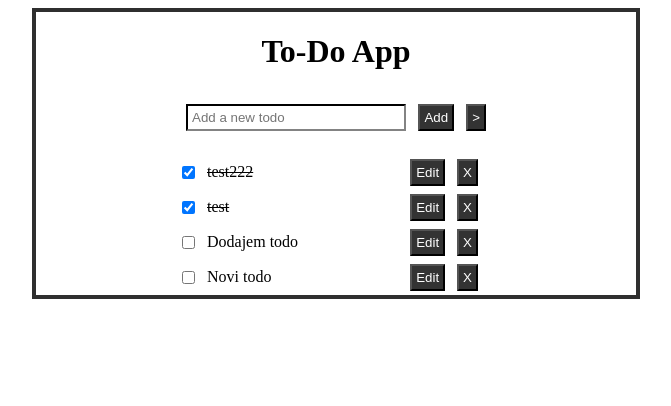
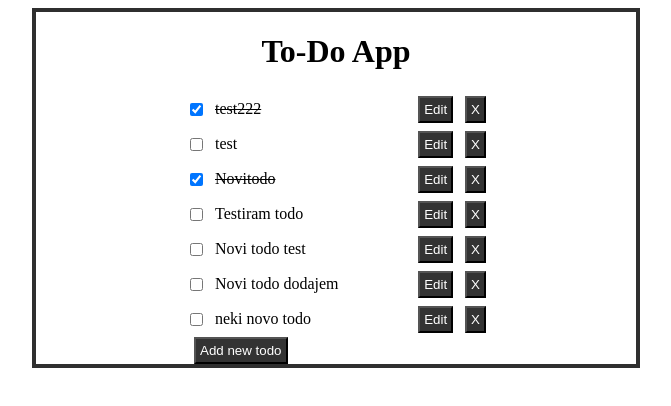
Before and after one commit to bencun/sedc-app, a Vue app: page /list in a window 1280 px wide. Shown: the top 406 px of the page, without its empty margins (304-975 px from the left). Built offline with nearby package versions, Linux system fonts and the light colour scheme; data requests are answered from the project's data file.

Commit message:
Added proper routing.

```diff
--- a/db.json
+++ b/db.json
@@ -8,17 +8,32 @@
     {
       "id": 5,
       "text": "test",
+      "done": false
+    },
+    {
+      "id": 8,
+      "text": "Novitodo",
       "done": true
     },
     {
-      "text": "Dodajem todo",
+      "text": "Testiram todo",
       "done": false,
-      "id": 6
+      "id": 9
     },
     {
-      "text": "Novi todo",
+      "text": "Novi todo test",
       "done": false,
-      "id": 7
+      "id": 10
+    },
+    {
+      "text": "Novi todo dodajem",
+      "done": false,
+      "id": 11
+    },
+    {
+      "text": "neki novo todo",
+      "done": false,
+      "id": 12
     }
   ]
 }
--- a/src/App.vue
+++ b/src/App.vue
@@ -1,28 +1,12 @@
 <template>
   <div id="app">
     <router-view></router-view>
-    <div>
-      <h1 class="title">To-Do App</h1>
-      <task-form/>
-      <task-list/>
-    </div>
   </div>
 </template>
 
 <script>
-import TaskList from './components/TaskList.vue';
-import TaskForm from './components/TaskForm.vue';
-import { mapActions } from 'vuex';
-
 export default {
   name: 'App',
-  components: { TaskList, TaskForm },
-  created(){
-    this.getTasksAPI();
-  },
-  methods: {
-    ...mapActions('todos', ['getTasksAPI']),
-  }
 }
 </script>
 
@@ -36,10 +20,6 @@ export default {
   display: flex;
   flex-direction: column;
   align-items: center;
-
-  .title {
-    text-align: center;
-  }
 }
 </style>
 
--- a/src/components/SingleTask.vue
+++ b/src/components/SingleTask.vue
@@ -1,5 +1,5 @@
 <template>
-  <div class="single-task ps" @click="toggleDone">
+  <div class="single-task ps" @click="toggleDone" v-if="task">
     <input class="checkbox" type="checkbox" v-model="task.done"/>
 
     <span
@@ -33,20 +33,20 @@
 </template>
 
 <script>
-import { mapActions } from 'vuex';
+import { mapActions, mapState } from 'vuex';
 import MyButton from './MyButton.vue';
 
 export default {
   name: 'SingleTask',
   components: { MyButton },
   props: {
-    task: {
-      type: Object,
+    id: {
+      type: Number,
+      required: true,
     }
   },
   data() {
     return {
-      editMode: false,
       editedText: '',
     };
   },
@@ -64,28 +64,31 @@ export default {
       this.deleteTask(this.task.id)
     },
     startEdit() {
-      this.editMode = true;
-      this.editedText = this.task.text;
+      this.$router.push({name: 'EditTask', params: {id: this.task.id}});
     },
     cancelEdit() {
-      this.editMode = false;
-      this.editedText = '';
-    },
-    saveEdit() {
-      this.editTask({
-        id: this.task.id,
-        text: this.editedText,
-        done: this.task.done,
-      });
-      this.editMode = false;
-      this.editedText = '';
+      this.$router.push({name: 'TaskList'});
     },
   },
   computed: {
+    ...mapState('todos', ['todoData']),
     spanClass() {
       return {
         'is-checked': this.task.done,
       };
+    },
+    task() {
+      if (this.todoData) {
+        const foundTodo = this.todoData.find(t => t.id === this.id);
+        return foundTodo;
+      }
+      return false;
+    },
+    editMode() {
+      if (this.$route.name === 'EditTask') {
+        return true;
+      }
+      return false;
     }
   }
 }
--- a/src/components/TaskForm.vue
+++ b/src/components/TaskForm.vue
@@ -29,7 +29,6 @@
         Hide
       </label>
     </div>
-
   </div>
 </template>
 
@@ -59,6 +58,10 @@ export default {
     addHandler() {
       this.addTask(this.todoText);
       this.todoText = '';
+      this.goToList();
+    },
+    goToList() {
+      this.$router.push({name: 'TaskList'});
     }
   }
 }
--- a/src/components/TaskList.vue
+++ b/src/components/TaskList.vue
@@ -4,20 +4,27 @@
     <single-task
       v-for="todo in todoData"
       :key="todo.id"
-      :task="todo"
+      :id="todo.id"
       />
+    <my-button @click="openNewTodo">Add new todo</my-button>
   </div>
 </template>
 
 <script>
 import { mapState } from 'vuex';
 import SingleTask from './SingleTask.vue';
+import MyButton from './MyButton.vue';
 
 export default {
   name: 'TaskList',
-  components: {SingleTask},
+  components: {SingleTask, MyButton},
   computed: {
     ...mapState('todos', ['todoData']),
+  },
+  methods: {
+    openNewTodo() {
+      this.$router.push({name: 'TaskAdd'})
+    }
   },
 }
 </script>
--- a/src/router/index.js
+++ b/src/router/index.js
@@ -1,6 +1,10 @@
 import Vue from 'vue'
 import VueRouter from 'vue-router'
 import MainContainer from '../views/MainContainer.vue'
+import TaskList from '../components/TaskList.vue';
+import TaskForm from '../components/TaskForm.vue';
+import SingleTask from '../components/SingleTask.vue';
+import NotFound from '../views/NotFound.vue';
 
 Vue.use(VueRouter)
 
@@ -9,7 +13,42 @@ const routes = [
     path: '/',
     name: 'Root',
     component: MainContainer,
+    redirect: '/list',
+    children: [
+      {
+        path: 'list',
+        name: 'TaskList',
+        components: {
+          default: TaskList,
+          helper: false,
+        },
+      },
+      {
+        path: 'list/add',
+        name: 'TaskAdd',
+        components: {
+          default: TaskList,
+          helper: TaskForm,
+        },
+      },
+      {
+        path: 'list/edit/:id',
+        name: 'EditTask',
+        components: {
+          default: SingleTask,
+          helper: false,
+        },
+        props: {
+          default: route => ({id: parseInt(route.params.id)}),
+          helper: false,
+        },
+      }
+    ],
   },
+  {
+    path: '/*',
+    component: NotFound,
+  }
 ]
 
 const router = new VueRouter({
--- a/src/views/MainContainer.vue
+++ b/src/views/MainContainer.vue
@@ -1,15 +1,27 @@
 <template>
-  <div>
-      Hello!
+  <div class="mainContainer">
+    <h1 class="title">To-Do App</h1>
+    <router-view name="helper"></router-view>
+    <router-view></router-view>
   </div>
 </template>
 
 <script>
+import { mapActions } from 'vuex';
+
 export default {
-  name: 'MainContainer'
+  name: 'MainContainer',
+  created(){
+    this.getTasksAPI();
+  },
+  methods: {
+    ...mapActions('todos', ['getTasksAPI']),
+  }
 }
 </script>
 
-<style>
-
+<style lang="scss" scoped>
+.title {
+  text-align: center;
+}
 </style>
--- /dev/null
+++ b/src/views/NotFound.vue
@@ -0,0 +1,16 @@
+<template>
+  <div>
+      404 Not Found
+      <router-link
+      :to="{name: 'TaskList'}"
+      tag="button">
+        Go to home page
+      </router-link>
+  </div>
+</template>
+
+<script>
+export default {
+    name: 'NotFound'
+}
+</script>
```
